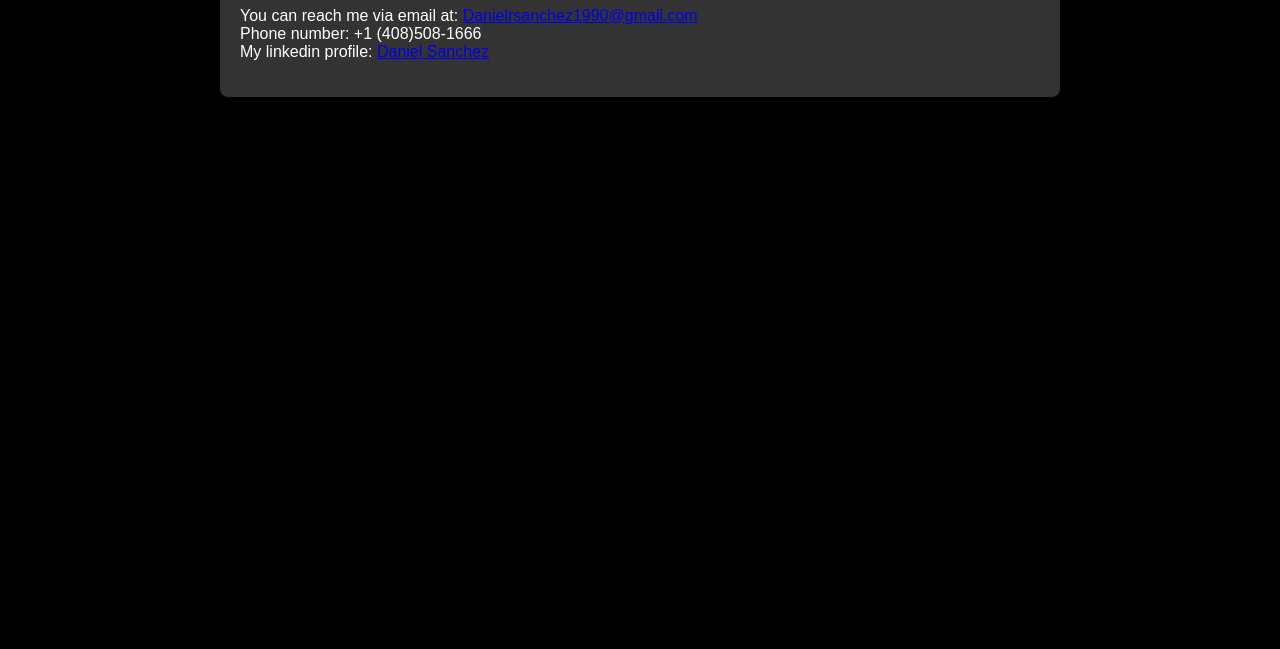
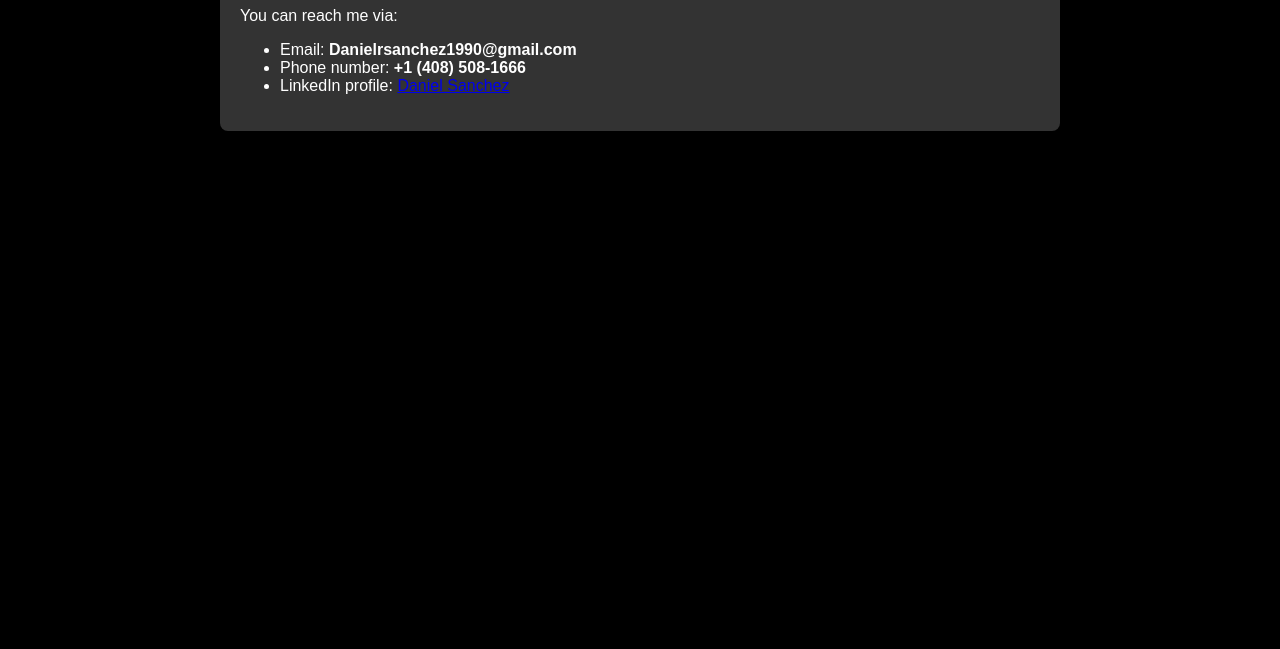
Before and after one commit to SanDan11/SanDan.github.io, a plain HTML site: page contact.html in a window 1280 px wide. Shown: the part 151-800 px from the top of the page. Drawn offline with Linux system fonts and the light colour scheme.

Commit message:
Update contact.html

```diff
--- a/contact.html
+++ b/contact.html
@@ -21,10 +21,14 @@
 <div class="container">
     <h1>Contact Me</h1>
     <p>
-        You can reach me via email at: <a href="Danielrsanchez1990@gmail.com">Danielrsanchez1990@gmail.com</a><br>
-        Phone number: +1 (408)508-1666 <br>
-        My linkedin profile: <a href="www.linkedin.com/in/daniel-sanchez-7b8a33129">Daniel Sanchez</a>
+        You can reach me via:
+        <ul>
+            <li>Email: <strong>Danielrsanchez1990@gmail.com</strong></li>
+            <li>Phone number: <strong>+1 (408) 508-1666</strong></li>
+            <li>LinkedIn profile: <a href="https://www.linkedin.com/in/daniel-sanchez-7b8a33129">Daniel Sanchez</a></li>
+        </ul>
     </p>
+
 </div>
 
 </body>
```
